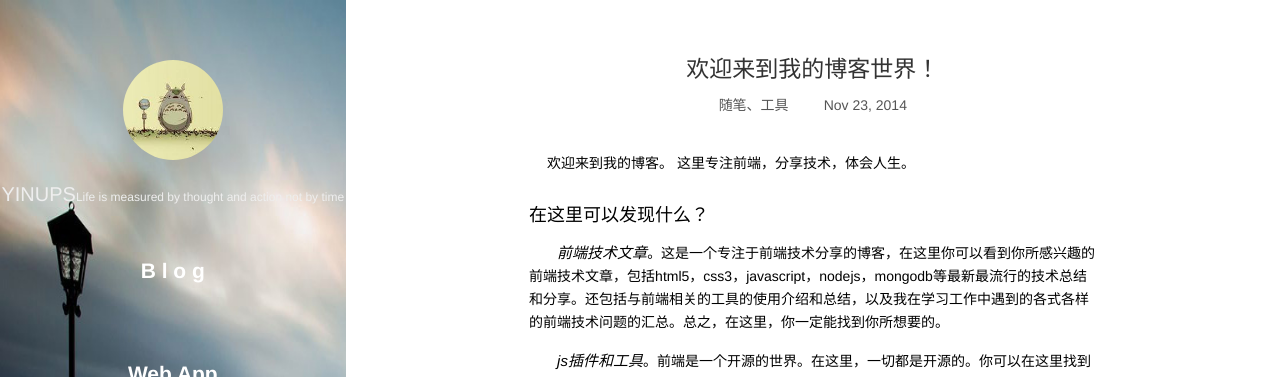
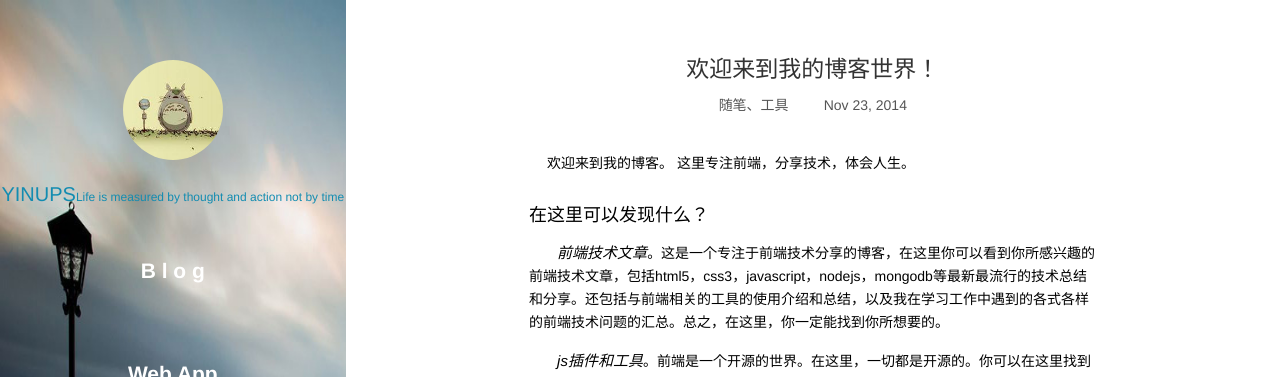
Before and after one commit to upyin/upyin.github.io, a Jekyll site: the page built from _posts/2014-11-23-my-blog.html, in a window 1280 px wide. Shown: the top 377 px of the page. Built offline with Jekyll 4.4.1, drawn with Linux system fonts in a browser that asks for light colours; comment, search, counter and statistics services are not loaded; some of the changed text lies outside the part shown.

Commit message:
new files

```diff
--- a/_posts/2014-11-23-my-blog.html
+++ b/_posts/2014-11-23-my-blog.html
@@ -77,6 +77,7 @@
 	<p class="post-section">
 		Jekyll基本结构：
 		<pre>
+			<code class="language-bash">
 	|--_config.yml
 	|--_includes
 	|--_layouts
@@ -87,6 +88,7 @@
 	|  `--2014-11-23-other-blog.md
 	|--_site
 	`--index.html
+			</code>
 		</pre>
 		简单介绍下这些文件或文件夹的作用：
 		<dl>
@@ -141,7 +143,9 @@
 	<p class="post-section">
 		<strong>GitHub支持域名的绑定</strong>。可以登陆<a href="http://www.net.cn" target="_blank">万网</a>，注册一个你喜欢的域名。然后在GitHub项目中新建一个名为CNAME的文件，内容如下：
 		<pre>
-			<code class="language-bash">你的域名.com</code>
+			<code class="language-bash">
+	你的域名.com
+			</code>
 		</pre>
 		解析你的域名，万网提供域名解析的功能。解析时，需要添加A记录到<strong>192.30.252.153 and 192.30.252.154</strong>可能会有变动（<a href="https://help.github.com/articles/my-custom-domain-isn-t-working/">点击这里查看</a>）。解析成功几分钟后，便可以使用你的域名访问你的博客啦。
 	</p>
--- a/stylesheets/main.css
+++ b/stylesheets/main.css
@@ -156,7 +156,7 @@
 	}
 	.site-name,.site-motto{
 		text-align: center;
-		color: #eee;
+		color: #138CB1;
 		display: inline-block;
 	}
 	.site-name{
@@ -290,20 +290,21 @@
 		display: inline-block;
 		margin: 0;
 		vertical-align: middle;
+		width: 78%;
 	}
 	.site-name{
-		color: #eee;
+		color: #138CB1;
 		display: block;
-		font-size: 15px;
+		font-size: 13px;
 		line-height: 15px;
-		margin: 0;
+		margin: 0 5px;
 		text-align: left;
 	}
 	.site-motto{
-		display: inline-block;
-		font-size: 12px;
-		color: #eee;
-		text-align: center;
+		display: none;
+		font-size: 11px;
+		color: #1683E6;
+		text-align: left;
 	}
 	/*default styles*/
 	.page-content{
```
Lines whose indentation alone changed are shown as unchanged.
